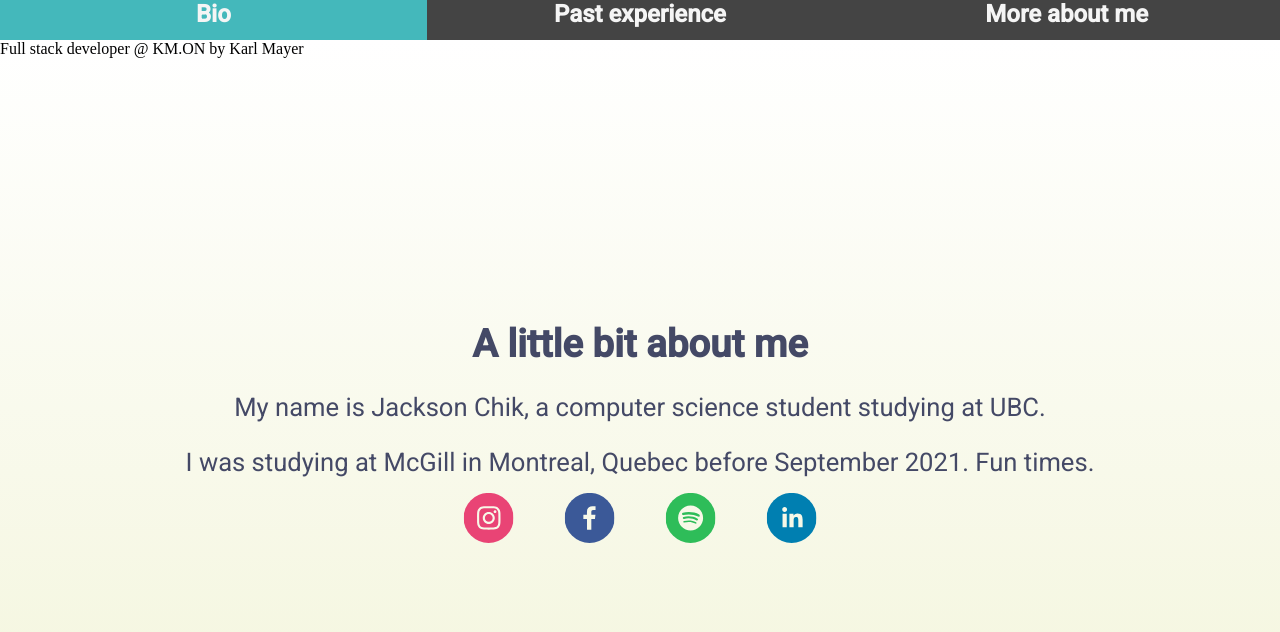
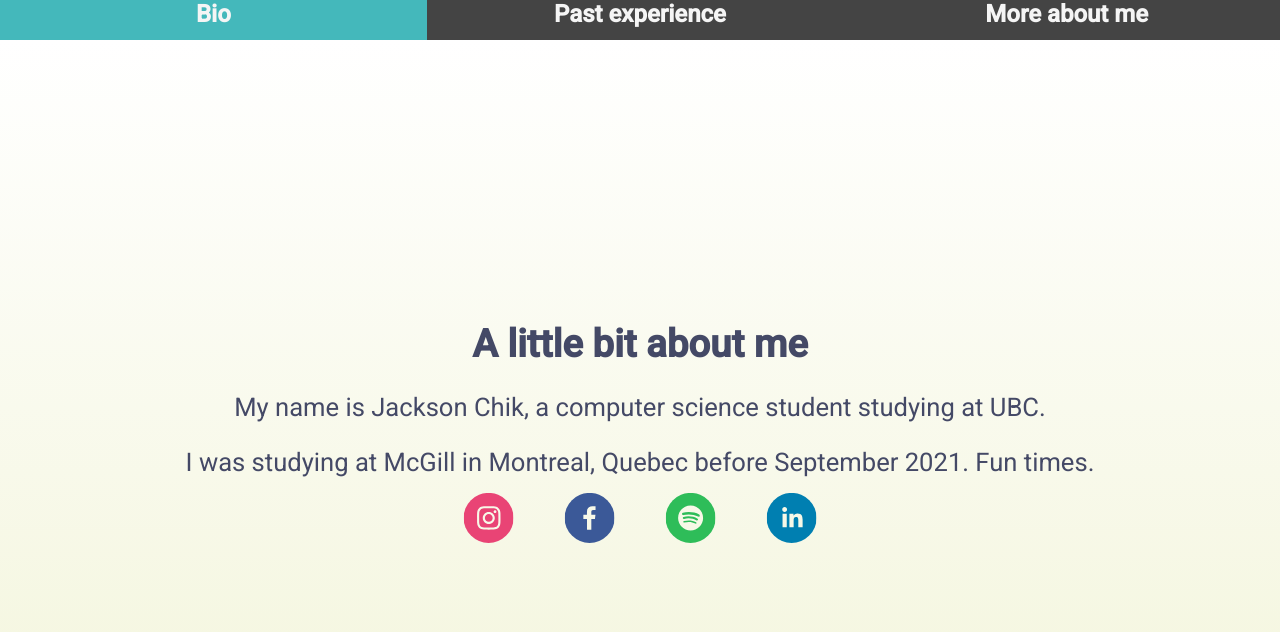
Before and after one commit to JacksonChik/my-website, a React (Create React App) app: page / in a window 1280 px wide. Shown: the top 632 px of the page. Built offline with nearby package versions, Linux system fonts and the light colour scheme.

Commit message:
Removed incorrect header

```diff
--- a/src/components/AppMain/components/PastExperience/index.tsx
+++ b/src/components/AppMain/components/PastExperience/index.tsx
@@ -6,7 +6,6 @@ const PastExperience = () =>{
         <div>
             <div className="past-experience">
                 <header>
-                    Full stack developer @ KM.ON by Karl Mayer
                 </header>
             </div>
         </div>
```
